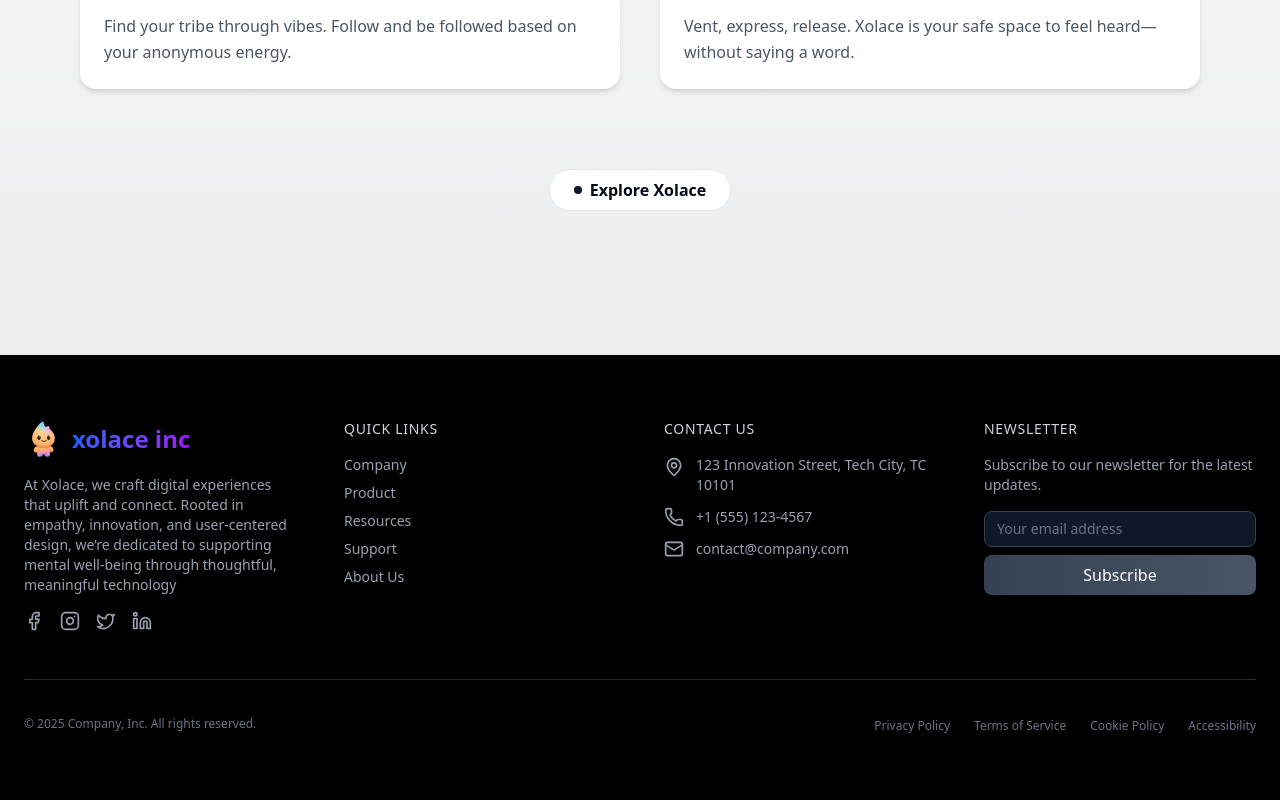
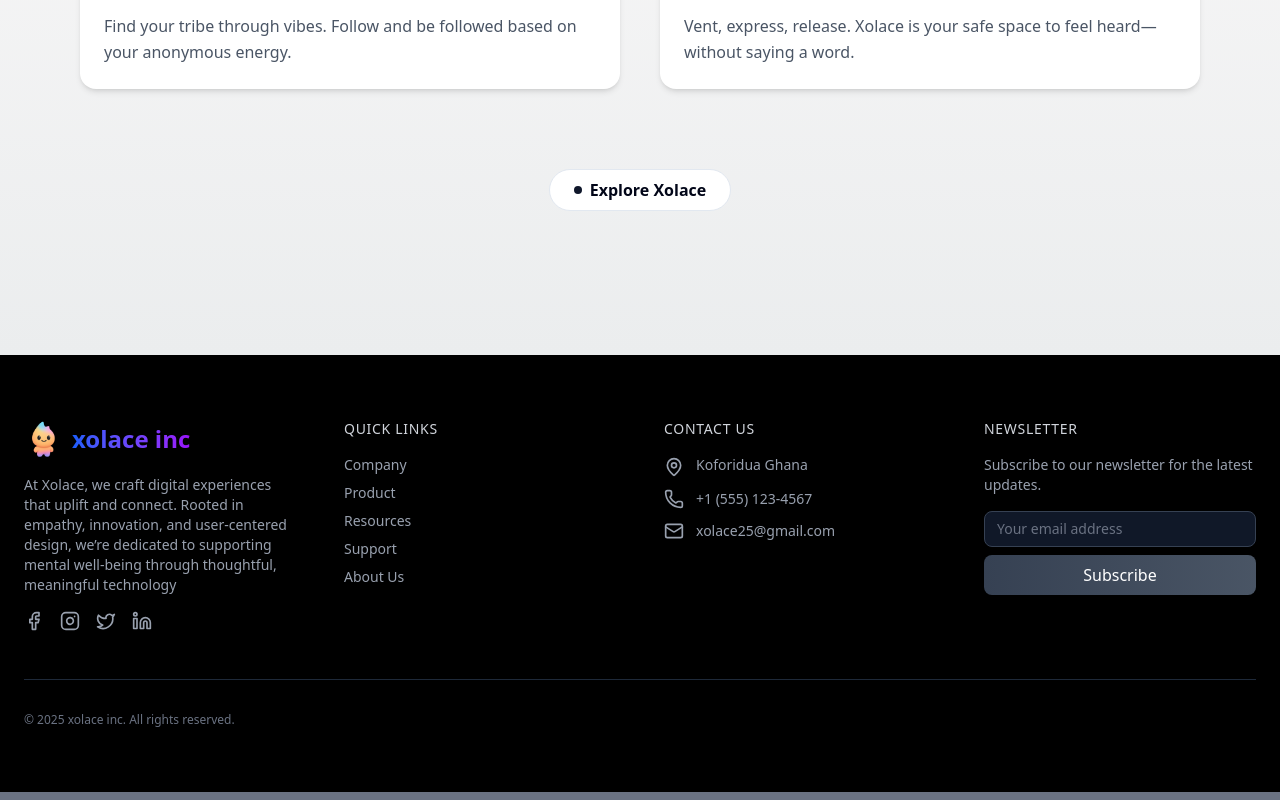
Before and after one commit to xolace-official/xolace_inc, a Next.js app: page / in a window 1280 px wide. Shown: the part 2240-3040 px from the top of the page. Built offline with nearby package versions, Linux system fonts and the light colour scheme.

Commit message:
update
minor changes to  detail on the footer component.

```diff
--- a/src/components/Footer/footer.tsx
+++ b/src/components/Footer/footer.tsx
@@ -184,7 +184,7 @@ export function Footer() {
               >
                 <MapPin className="h-5 w-5 text-gray-400 shrink-0 mt-0.5" />
                 <span className="text-gray-400">
-                  123 Innovation Street, Tech City, TC 10101
+                 Koforidua Ghana
                 </span>
               </motion.li>
               <motion.li
@@ -213,7 +213,7 @@ export function Footer() {
                 }}
               >
                 <Mail className="h-5 w-5 text-gray-400" />
-                <span className="text-gray-400">contact@company.com</span>
+                <span className="text-gray-400">xolace25@gmail.com</span>
               </motion.li>
             </ul>
           </motion.div>
@@ -265,9 +265,9 @@ export function Footer() {
           transition={{ delay: 0.8, duration: 0.5 }}
         >
           <p className="text-xs text-gray-500">
-            &copy; {new Date().getFullYear()} Company, Inc. All rights reserved.
+            &copy; {new Date().getFullYear()} xolace inc. All rights reserved.
           </p>
-          <div className="flex flex-wrap justify-center gap-x-6 gap-y-2 mt-4 md:mt-0">
+          {/* <div className="flex flex-wrap justify-center gap-x-6 gap-y-2 mt-4 md:mt-0">
             {[
               "Privacy Policy",
               "Terms of Service",
@@ -289,7 +289,7 @@ export function Footer() {
                 </Link>
               </motion.div>
             ))}
-          </div>
+          </div> */}
         </motion.div>
       </motion.div>
     </footer>
```
